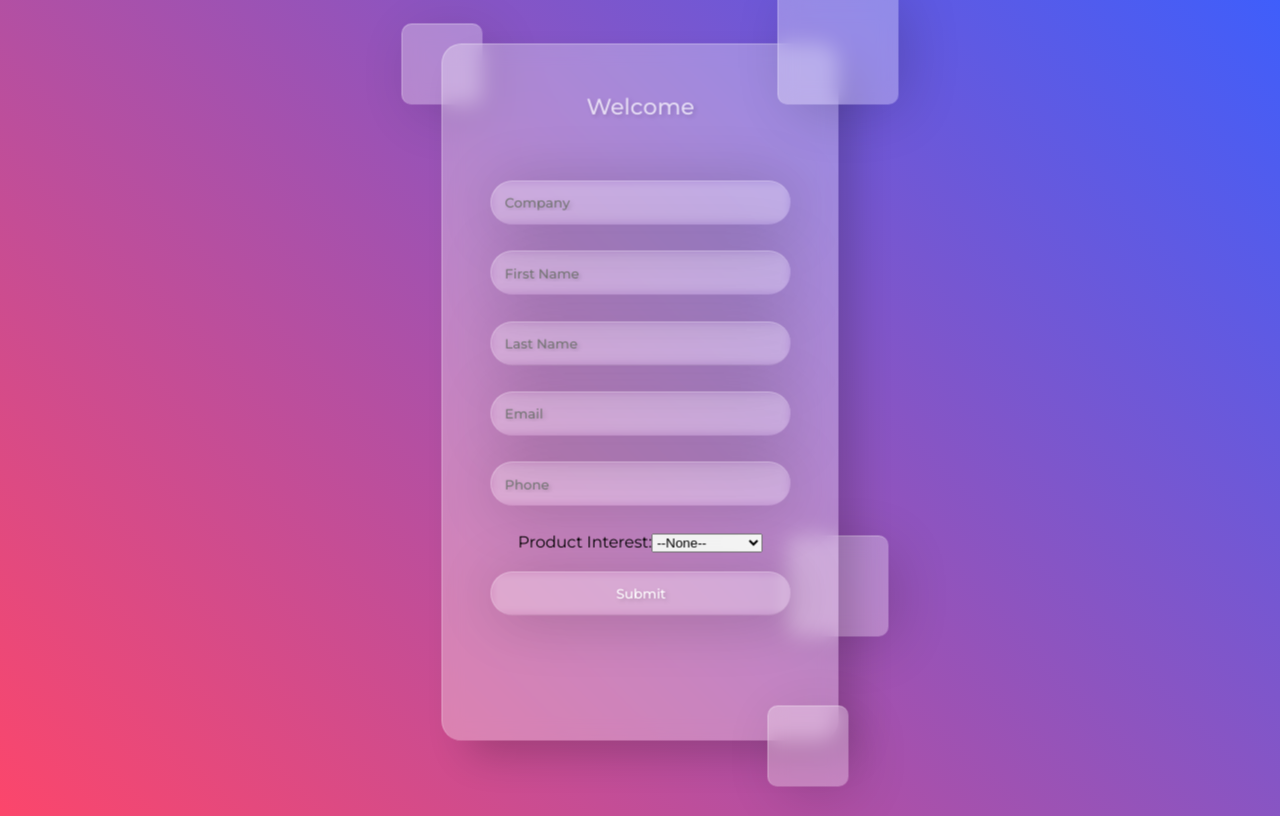
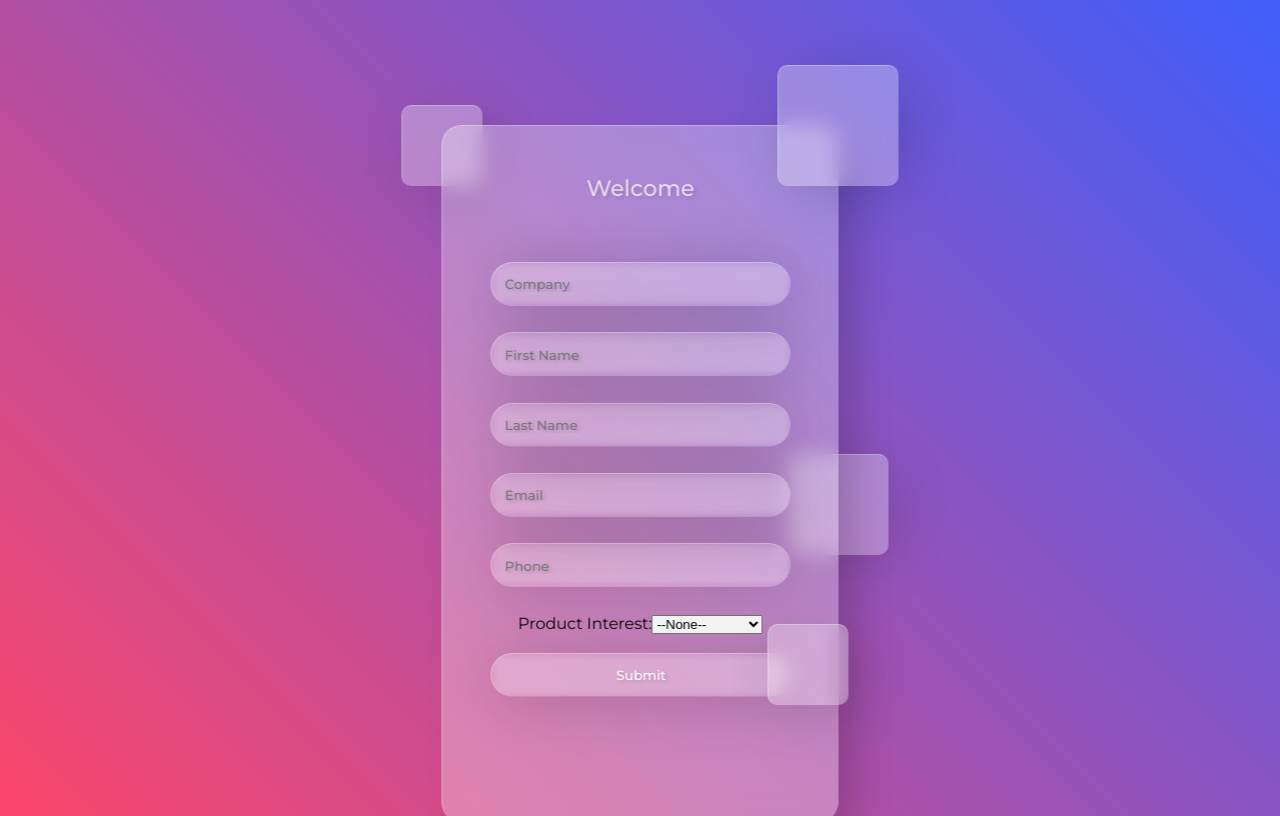
Before and after one commit to MihailKlimovich/Web-To-Lead, a PHP site: page / in a window 1280 px wide. Run offline with PHP 8.4, Linux system fonts and the light colour scheme; some libraries are stand-ins or nearby versions.

Commit message:
changed style13

```diff
--- a/WebToLead.css
+++ b/WebToLead.css
@@ -3,7 +3,7 @@
     transform: translate(-50%,-50%);
     top: 50%;
     left: 50%;
-    height: auto;
+    height: 550px;
   }
 
 p {
```
